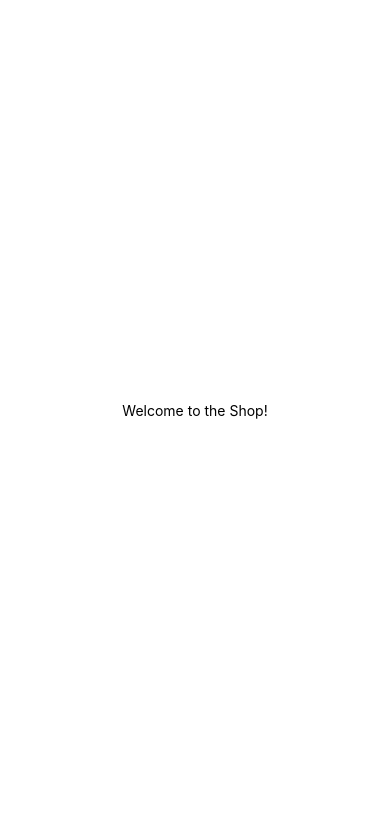
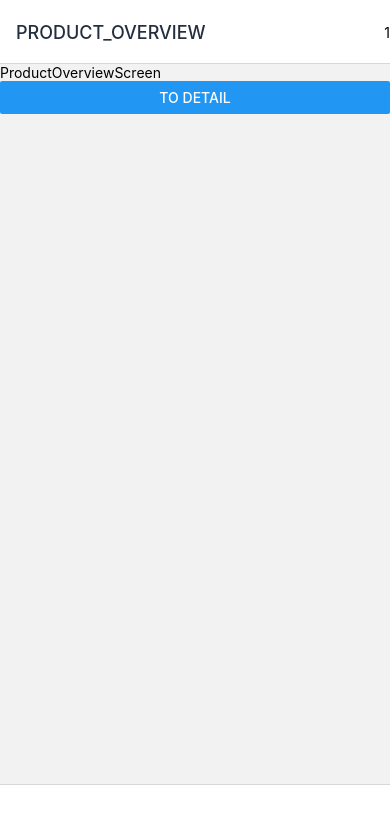
Before and after one commit to anas-ambalavan/rn-shop-app, a React Native app: screen / in a window 390 px wide. Shown: the top 824 px of the page. Built offline with nearby package versions, Linux system fonts and the light colour scheme.

Commit message:
navigation added

```diff
--- a/App.js
+++ b/App.js
@@ -9,13 +9,15 @@
 import React from 'react';
 import {SafeAreaView, StyleSheet, Text, View} from 'react-native';
 import Icon from './src/components/core/Icon.js';
+import ShopNavigator from './src/navigation/ShopNavigator.js';
 
 const App = () => {
   return (
-    <SafeAreaView style={styles.container}>
-      <Text>Welcome to the Shop!</Text>
-      <Icon name="shopping-cart-2-fill" size={20} />
-    </SafeAreaView>
+    // <SafeAreaView style={styles.container}>
+    //   <Text>Welcome to the Shop!</Text>
+    //   <Icon name="shopping-cart-2-fill" size={20} />
+    // </SafeAreaView>
+    <ShopNavigator />
   );
 };
 
--- a/package.json
+++ b/package.json
@@ -12,6 +12,7 @@
   "dependencies": {
     "@react-navigation/bottom-tabs": "^6.5.5",
     "@react-navigation/native": "^6.1.4",
+    "@react-navigation/native-stack": "^6.9.10",
     "moment": "^2.29.4",
     "react": "18.0.0",
     "react-native": "0.69.0",
--- /dev/null
+++ b/src/constants/index.js
@@ -0,0 +1,8 @@
+import {Dimensions} from 'react-native';
+
+const {width, height} = Dimensions.get('window');
+
+export {width, height};
+
+export const primary = '#232F3E';
+export const secondary = '#37475A';
--- /dev/null
+++ b/src/navigation/Constants.js
@@ -0,0 +1,6 @@
+export const PRODUCT_OVERVIEW = 'PRODUCT_OVERVIEW';
+export const PRODUCT_DETAIL = 'PRODUCT_DETAIL';
+export const ORDERS = 'ORDERS';
+export const CART = 'CART';
+export const PRODUCTS = 'PRODUCTS';
+export const ORDER_HISTORY = 'ORDER_HISTORY';
--- a/src/navigation/ShopNavigator.js
+++ b/src/navigation/ShopNavigator.js
@@ -0,0 +1,106 @@
+import React from 'react';
+import {createNativeStackNavigator} from '@react-navigation/native-stack';
+import {createBottomTabNavigator} from '@react-navigation/bottom-tabs';
+import {NavigationContainer, useNavigation} from '@react-navigation/native';
+import {Text, TouchableOpacity, StyleSheet} from 'react-native';
+
+import ProductOverviewScreen from '../screens/shop/ProductOverviewScreen';
+import ProductDetailScreen from '../screens/shop/ProductDetailScreen';
+import CartScreen from '../screens/shop/CartScreen';
+import OrdersScreen from '../screens/shop/OrdersScreen';
+import {
+  PRODUCT_OVERVIEW,
+  PRODUCT_DETAIL,
+  CART,
+  ORDERS,
+  PRODUCTS,
+  ORDER_HISTORY,
+} from './Constants';
+import Icon from '../components/core/Icon';
+import {height, primary} from '../constants';
+
+const ProductStackNavigator = createNativeStackNavigator();
+
+export const ProductNavigator = () => {
+  const navigation = useNavigation();
+
+  const headerStyle = {
+    headerRight: () => (
+      <TouchableOpacity
+        style={styles.headerIcon}
+        onPress={() => navigation.navigate(CART)}>
+        <Icon name="shopping-cart-2-line" size={20} color={primary} />
+        <Text>1</Text>
+      </TouchableOpacity>
+    ),
+    headerTintColor: primary,
+  };
+  return (
+    <ProductStackNavigator.Navigator screenOptions={headerStyle}>
+      <ProductStackNavigator.Screen
+        component={ProductOverviewScreen}
+        name={PRODUCT_OVERVIEW}
+      />
+      <ProductStackNavigator.Screen
+        component={ProductDetailScreen}
+        name={PRODUCT_DETAIL}
+      />
+      <ProductStackNavigator.Screen component={CartScreen} name={CART} />
+    </ProductStackNavigator.Navigator>
+  );
+};
+
+const OrdersStackNavigator = createNativeStackNavigator();
+
+export const OrdersNavigator = () => {
+  return (
+    <OrdersStackNavigator.Navigator>
+      <OrdersStackNavigator.Screen component={OrdersScreen} name={ORDERS} />
+    </OrdersStackNavigator.Navigator>
+  );
+};
+
+const ShopBottomNavigator = createBottomTabNavigator();
+
+const ShopNavigator = () => {
+  return (
+    <NavigationContainer>
+      <ShopBottomNavigator.Navigator
+        screenOptions={({route}) => ({
+          tabBarShowLabel: false,
+          tabBarActiveTintColor: primary,
+          tabBarIcon: ({focused, color, size}) => {
+            let iconName;
+            if (route.name === PRODUCTS) {
+              iconName = focused ? 'home-fill' : 'home-line';
+            } else if (route.name === ORDER_HISTORY) {
+              iconName = 'list-unordered';
+            }
+            return <Icon name={iconName} size={size} color={color} />;
+          },
+          headerShown: false,
+          tabBarStyle: {
+            height: height / 14,
+          },
+        })}>
+        <ShopBottomNavigator.Screen
+          component={ProductNavigator}
+          name={PRODUCTS}
+        />
+        <ShopBottomNavigator.Screen
+          component={OrdersNavigator}
+          name={ORDER_HISTORY}
+        />
+      </ShopBottomNavigator.Navigator>
+    </NavigationContainer>
+  );
+};
+
+export default ShopNavigator;
+
+const styles = StyleSheet.create({
+  headerIcon: {
+    flexDirection: 'row',
+    alignItems: 'center',
+  },
+});
--- a/src/screens/shop/CartScreen.js
+++ b/src/screens/shop/CartScreen.js
@@ -0,0 +1,14 @@
+import {StyleSheet, Text, View} from 'react-native';
+import React from 'react';
+
+const CartScreen = () => {
+  return (
+    <View>
+      <Text>CartScreen</Text>
+    </View>
+  );
+};
+
+export default CartScreen;
+
+const styles = StyleSheet.create({});
--- a/src/screens/shop/OrdersScreen.js
+++ b/src/screens/shop/OrdersScreen.js
@@ -0,0 +1,14 @@
+import {StyleSheet, Text, View} from 'react-native';
+import React from 'react';
+
+const OrdersScreen = () => {
+  return (
+    <View>
+      <Text>OrdersScreen</Text>
+    </View>
+  );
+};
+
+export default OrdersScreen;
+
+const styles = StyleSheet.create({});
--- a/src/screens/shop/ProductDetailScreen.js
+++ b/src/screens/shop/ProductDetailScreen.js
@@ -0,0 +1,14 @@
+import {StyleSheet, Text, View} from 'react-native';
+import React from 'react';
+
+const ProductDetailScreen = () => {
+  return (
+    <View>
+      <Text>ProductDetailScreen</Text>
+    </View>
+  );
+};
+
+export default ProductDetailScreen;
+
+const styles = StyleSheet.create({});
--- a/src/screens/shop/ProductOverviewScreen.js
+++ b/src/screens/shop/ProductOverviewScreen.js
@@ -0,0 +1,21 @@
+import {Button, StyleSheet, Text, View} from 'react-native';
+import React from 'react';
+import {useNavigation} from '@react-navigation/native';
+import {CART, PRODUCT_DETAIL} from '../../navigation/Constants';
+
+const ProductOverviewScreen = () => {
+  const navigation = useNavigation();
+  return (
+    <View>
+      <Text>ProductOverviewScreen</Text>
+      <Button
+        onPress={() => navigation.navigate(PRODUCT_DETAIL)}
+        title="to detail"
+      />
+    </View>
+  );
+};
+
+export default ProductOverviewScreen;
+
+const styles = StyleSheet.create({});
```
Also changed, not shown: src/constants/Colors.js (deleted), 3 other files (tests, documents, lock files or other folders).
